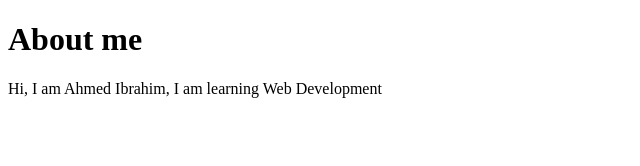
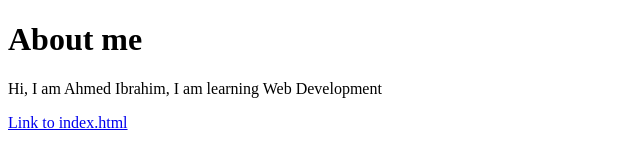
Before and after one commit to Miaraii25/myfirstRepository-, a plain HTML site: page index.html in a window 1280 px wide. Shown: the whole page, without its empty margins (0-640 px from the left). Drawn offline with Linux system fonts and the light colour scheme.

Commit message:
Update new chanegs

```diff
--- a/index.html
+++ b/index.html
@@ -14,6 +14,8 @@
         <!-- the body tag contains the content that is physically web browser itself. -->
         <h1>About me</h1>
         <p>Hi, I am Ahmed Ibrahim, I am learning Web Development</p>
+        <a href="/CSS-Example/index.html">Link to index.html</a>
+
         <!-- this is a paragraph tag that blocks a bunch of text into a paragraph -->
     </body>
 </html>
```
